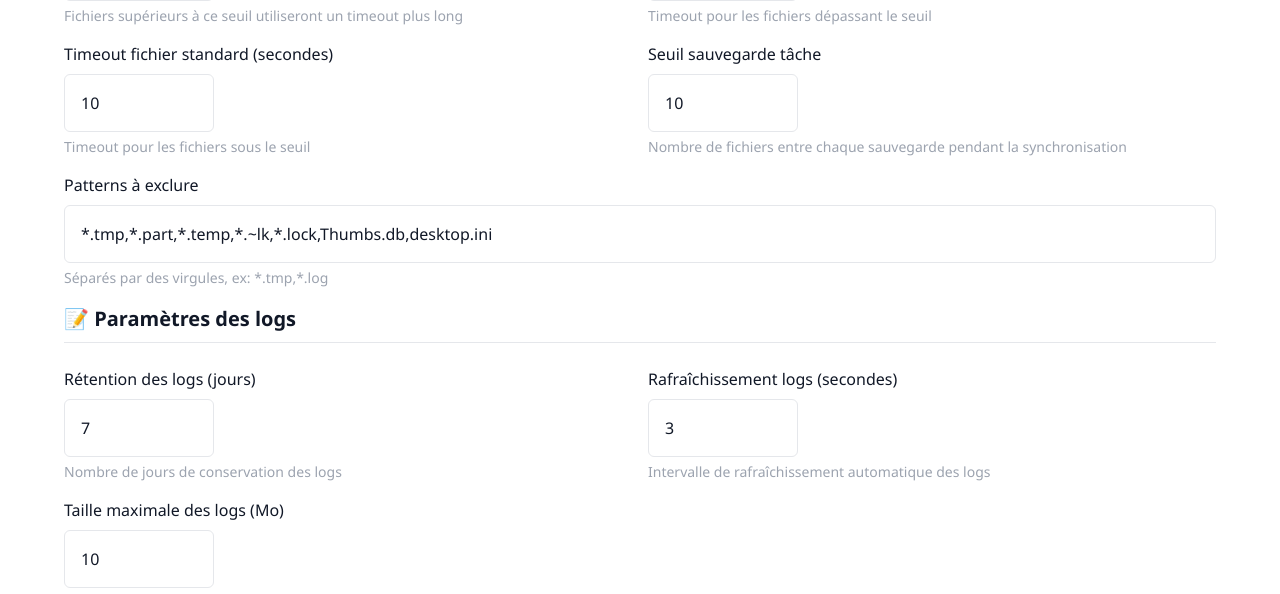
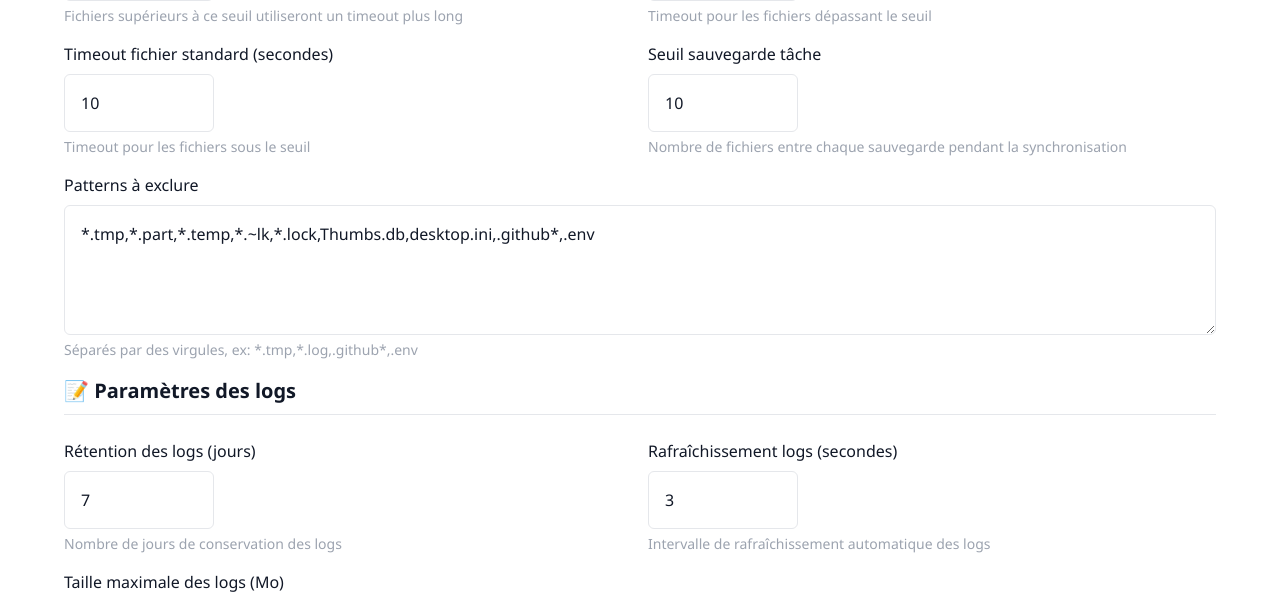
Before and after one commit to SHARKYBLUSTER/SyncFTP, a Flask app: page /config in a window 1280 px wide. Shown: the part 1132-1726 px from the top of the page. Run offline with Flask 3, Linux system fonts and the light colour scheme.

Commit message:
Feat: Ajout de .github* et .env aux patterns d'exclusion par défaut et amélioration du champ de configuration
- Ajout de .github* et .env aux patterns d'exclusion par défaut dans app.py
- Remplacement de l'input text par un textarea plus large dans config.html
- Mise à jour de la documentation dans README.md

Generated by Mistral Vibe.
Co-Authored-By: Mistral Vibe <vibe@mistral.ai>

```diff
--- a/app.py
+++ b/app.py
@@ -122,7 +122,7 @@ def load_config():
         'log_mode': 'standard',
         'auto_refresh': True,
         'corrupted_files_check_interval': 300,  # 5 minutes en secondes
-        'exclude_patterns': '*.tmp,*.part,*.temp,*.~lk,*.lock,Thumbs.db,desktop.ini',  # Patterns à exclure
+        'exclude_patterns': '*.tmp,*.part,*.temp,*.~lk,*.lock,Thumbs.db,desktop.ini,.github*,.env',  # Patterns à exclure
         'debug_logging_enabled': False,  # Active les logs DEBUG de performance
         'task_save_throttle': 10,  # Nombre de fichiers entre chaque sauvegarde pendant la sync
         'small_file_timeout': 10,  # Timeout en secondes pour les petits fichiers
@@ -159,7 +159,7 @@ def load_config():
             config['corrupted_files_check_interval'] = 300
             save_config(config)
         if 'exclude_patterns' not in config:
-            config['exclude_patterns'] = '*.tmp,*.part,*.temp,*.~lk,*.lock,Thumbs.db,desktop.ini'
+            config['exclude_patterns'] = '*.tmp,*.part,*.temp,*.~lk,*.lock,Thumbs.db,desktop.ini,.github*,.env'
             save_config(config)
         if 'debug_logging_enabled' not in config:
             config['debug_logging_enabled'] = False
--- a/templates/config.html
+++ b/templates/config.html
@@ -124,8 +124,8 @@
 
             <div class="form-group">
                 <label for="excludePatterns" class="form-label">Patterns à exclure</label>
-                <input type="text" id="excludePatterns" name="exclude_patterns" value="{{ config.exclude_patterns|default('*.tmp,*.part,*.temp,*.~lk,*.lock,Thumbs.db,desktop.ini') }}" class="form-control form-input" aria-describedby="excludePatternsHelp" form="mainConfigForm">
-                <p id="excludePatternsHelp" class="form-hint">Séparés par des virgules, ex: *.tmp,*.log</p>
+                <textarea id="excludePatterns" name="exclude_patterns" class="form-control form-textarea" aria-describedby="excludePatternsHelp" form="mainConfigForm" rows="4">{{ config.exclude_patterns|default('*.tmp,*.part,*.temp,*.~lk,*.lock,Thumbs.db,desktop.ini,.github*,.env') }}</textarea>
+                <p id="excludePatternsHelp" class="form-hint">Séparés par des virgules, ex: *.tmp,*.log,.github*,.env</p>
             </div>
         </div>
     </section>
```
Also changed, not shown: README.md.
